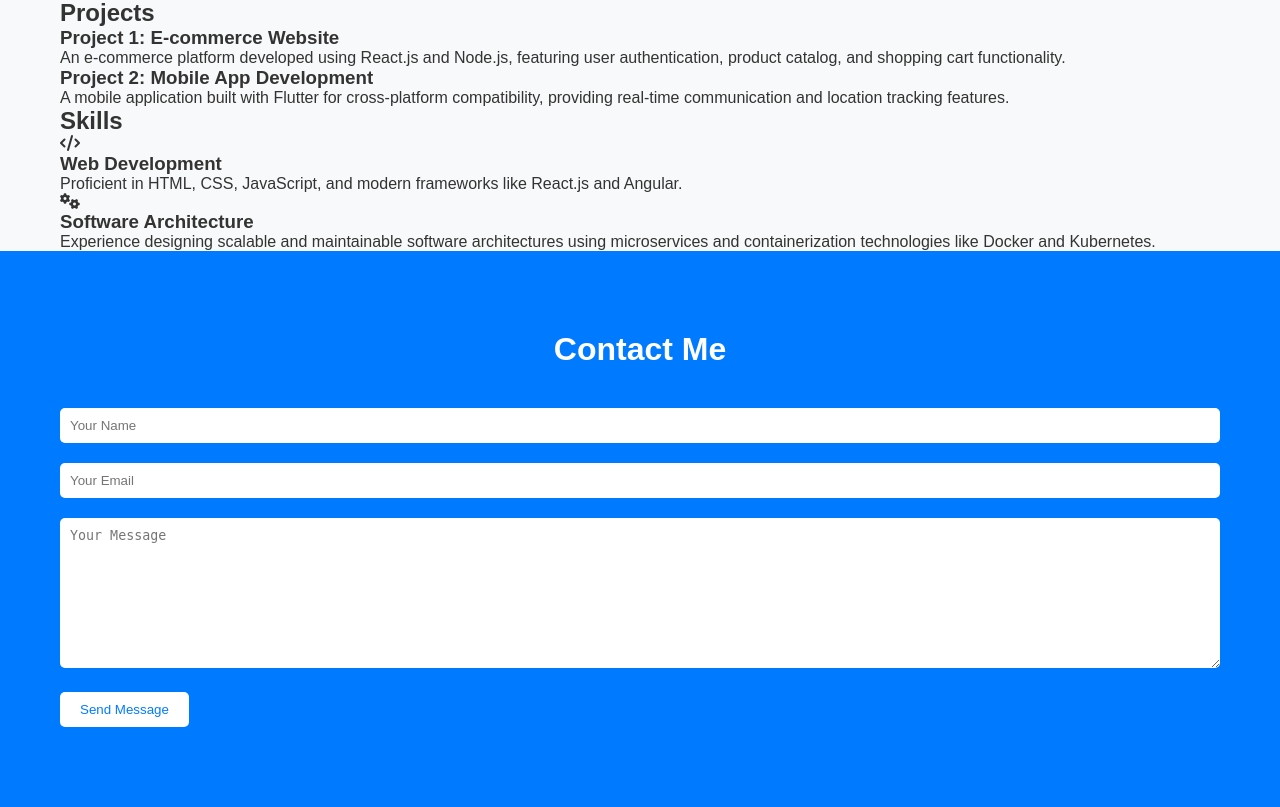
After one commit to hkandeal/linode-mysiteapp, a PHP site: page /public/resume.php in a window 1280 px wide. The commit adds this page. Shown: the part 801-1608 px from the top of the page. Run offline with PHP 8.4, Linux system fonts and the light colour scheme; some libraries are stand-ins or nearby versions.

Commit message:
update routing page

```diff
--- a/src/php/404.php
+++ b/public/404.php
@@ -5,7 +5,7 @@
     <meta charset="UTF-8">
     <meta name="viewport" content="width=device-width, initial-scale=1.0">
     <title>Page Not Found</title>
-    <link rel="stylesheet" href="src/style/styles.css">
+    <link rel="stylesheet" href="public/style/styles.css">
     <link rel="stylesheet" href="https://cdnjs.cloudflare.com/ajax/libs/font-awesome/6.1.1/css/all.min.css">
     <style>
         body {
--- /dev/null
+++ b/public/resume.php
@@ -0,0 +1,76 @@
+<!DOCTYPE html>
+<html lang="en">
+
+<head>
+    <meta charset="UTF-8">
+    <meta name="viewport" content="width=device-width, initial-scale=1.0">
+    <title>Software Engineer Portfolio</title>
+    <link rel="stylesheet" href="public/style/home-style.css">
+</head>
+
+<body>
+
+    <!-- Hero Section -->
+    <section class="hero">
+        <div class="container">
+            <h1>Welcome to My Software Engineering Portfolio</h1>
+            <p>Explore my projects and skills in software development</p>
+            <a href="#projects" class="btn">View Projects</a>
+        </div>
+    </section>
+
+    <!-- Projects Section -->
+    <section id="projects" class="projects">
+        <div class="container">
+            <h2>Projects</h2>
+            <div class="project">
+                <h3>Project 1: E-commerce Website</h3>
+                <p>An e-commerce platform developed using React.js and Node.js, featuring user authentication, product
+                    catalog, and shopping cart functionality.</p>
+            </div>
+            <div class="project">
+                <h3>Project 2: Mobile App Development</h3>
+                <p>A mobile application built with Flutter for cross-platform compatibility, providing real-time
+                    communication and location tracking features.</p>
+            </div>
+            <!-- Add more projects as needed -->
+        </div>
+    </section>
+
+    <!-- Skills Section -->
+    <section class="skills">
+        <div class="container">
+            <h2>Skills</h2>
+            <div class="skill">
+                <i class="fas fa-code"></i>
+                <h3>Web Development</h3>
+                <p>Proficient in HTML, CSS, JavaScript, and modern frameworks like React.js and Angular.</p>
+            </div>
+            <div class="skill">
+                <i class="fas fa-cogs"></i>
+                <h3>Software Architecture</h3>
+                <p>Experience designing scalable and maintainable software architectures using microservices and
+                    containerization technologies like Docker and Kubernetes.</p>
+            </div>
+            <!-- Add more skills as needed -->
+        </div>
+    </section>
+
+    <!-- Contact Section -->
+    <section class="contact">
+        <div class="container">
+            <h2>Contact Me</h2>
+            <form id="contact-form">
+                <input type="text" name="name" placeholder="Your Name" required>
+                <input type="email" name="email" placeholder="Your Email" required>
+                <textarea name="message" placeholder="Your Message" required></textarea>
+                <button type="submit" class="btn">Send Message</button>
+            </form>
+        </div>
+    </section>
+
+    <script src="https://kit.fontawesome.com/a076d05399.js"></script>
+    <script src="script.js"></script>
+</body>
+
+</html>
--- /dev/null
+++ b/public/style/home-style.css
@@ -0,0 +1,159 @@
+/* Reset styles */
+* {
+    margin: 0;
+    padding: 0;
+    box-sizing: border-box;
+  }
+
+  /* Global styles */
+  body {
+    font-family: Arial, sans-serif;
+    background-color: #f8f9fa;
+    color: #333;
+  }
+
+  .container {
+    max-width: 1200px;
+    margin: 0 auto;
+    padding: 0 20px;
+  }
+
+  /* Hero section */
+  .hero {
+    background-image: url('hero-background.jpg');
+    background-size: cover;
+    background-position: center;
+    height: 100vh;
+    display: flex;
+    justify-content: center;
+    align-items: center;
+    text-align: center;
+  }
+
+  .hero h1 {
+    font-size: 3rem;
+    margin-bottom: 20px;
+  }
+
+  .hero p {
+    font-size: 1.2rem;
+    margin-bottom: 30px;
+  }
+
+  /* Services section */
+  .services {
+    padding: 80px 0;
+  }
+
+  .services h2 {
+    font-size: 2rem;
+    text-align: center;
+    margin-bottom: 40px;
+  }
+
+  .service {
+    text-align: center;
+    margin-bottom: 40px;
+  }
+
+  .service i {
+    font-size: 3rem;
+    margin-bottom: 20px;
+  }
+
+  /* Portfolio section */
+  .portfolio {
+    padding: 80px 0;
+  }
+
+  .portfolio h2 {
+    font-size: 2rem;
+    text-align: center;
+    margin-bottom: 40px;
+  }
+
+  .portfolio-item {
+    text-align: center;
+    margin-bottom: 40px;
+  }
+
+  .portfolio-item img {
+    width: 100%;
+    max-width: 300px;
+    height: auto;
+    margin-bottom: 20px;
+  }
+
+  /* Contact section */
+  .contact {
+    background-color: #007bff;
+    color: #fff;
+    padding: 80px 0;
+  }
+
+  .contact h2 {
+    font-size: 2rem;
+    text-align: center;
+    margin-bottom: 40px;
+  }
+
+  .contact input[type="text"],
+  .contact input[type="email"],
+  .contact textarea {
+    width: 100%;
+    padding: 10px;
+    margin-bottom: 20px;
+    border-radius: 5px;
+    border: none;
+  }
+
+  .contact textarea {
+    height: 150px;
+  }
+
+  .contact button {
+    padding: 10px 20px;
+    background-color: #fff;
+    color: #007bff;
+    border: none;
+    border-radius: 5px;
+    cursor: pointer;
+  }
+
+  .contact button:hover {
+    background-color: #0056b3;
+    color: #fff;
+  }
+
+  /* Button */
+  .btn {
+    display: inline-block;
+    padding: 10px 20px;
+    background-color: #007bff;
+    color: #fff;
+    text-decoration: none;
+    border-radius: 5px;
+    transition: background-color 0.3s;
+  }
+
+  .btn:hover {
+    background-color: #0056b3;
+  }
+
+  /* Responsive styles */
+  @media (max-width: 768px) {
+    .hero h1 {
+      font-size: 2.5rem;
+    }
+    .hero p {
+      font-size: 1rem;
+    }
+    .service i {
+      font-size: 2rem;
+    }
+    .contact input[type="text"],
+    .contact input[type="email"],
+    .contact textarea {
+      padding: 8px;
+    }
+  }
```
Also changed, not shown: index.php (+27 -10 lines), public/home.php (renamed from src/php/home.php, +8 -7 lines), src/logger/ServerLogger.php (added, +29 -0 lines), .htaccess, public/about.php (added), public/blog.php (added), public/contact.php (renamed from src/php/contact.php), public/res/backbase.jpeg (renamed from src/res/backbase.jpeg), public/res/ebla.jpeg (renamed from src/res/ebla.jpeg), public/res/emirates.jpeg (renamed from src/res/emirates.jpeg), public/res/gbm.jpeg (renamed from src/res/gbm.jpeg), public/res/ibm.jpeg (renamed from src/res/ibm.jpeg), public/res/info.png (renamed from src/res/info.png), public/res/ipsc_logo.jpg (renamed from src/res/ipsc_logo.jpg), 1 more files, 1 other file.
